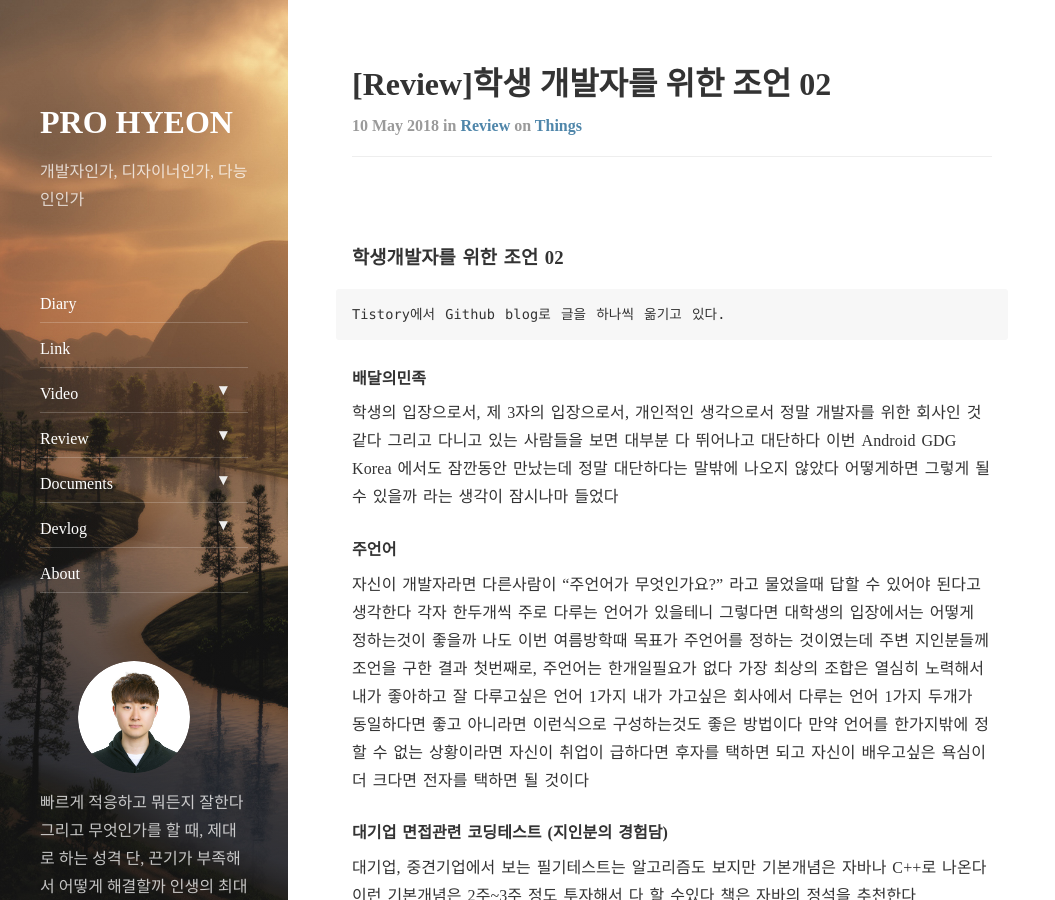
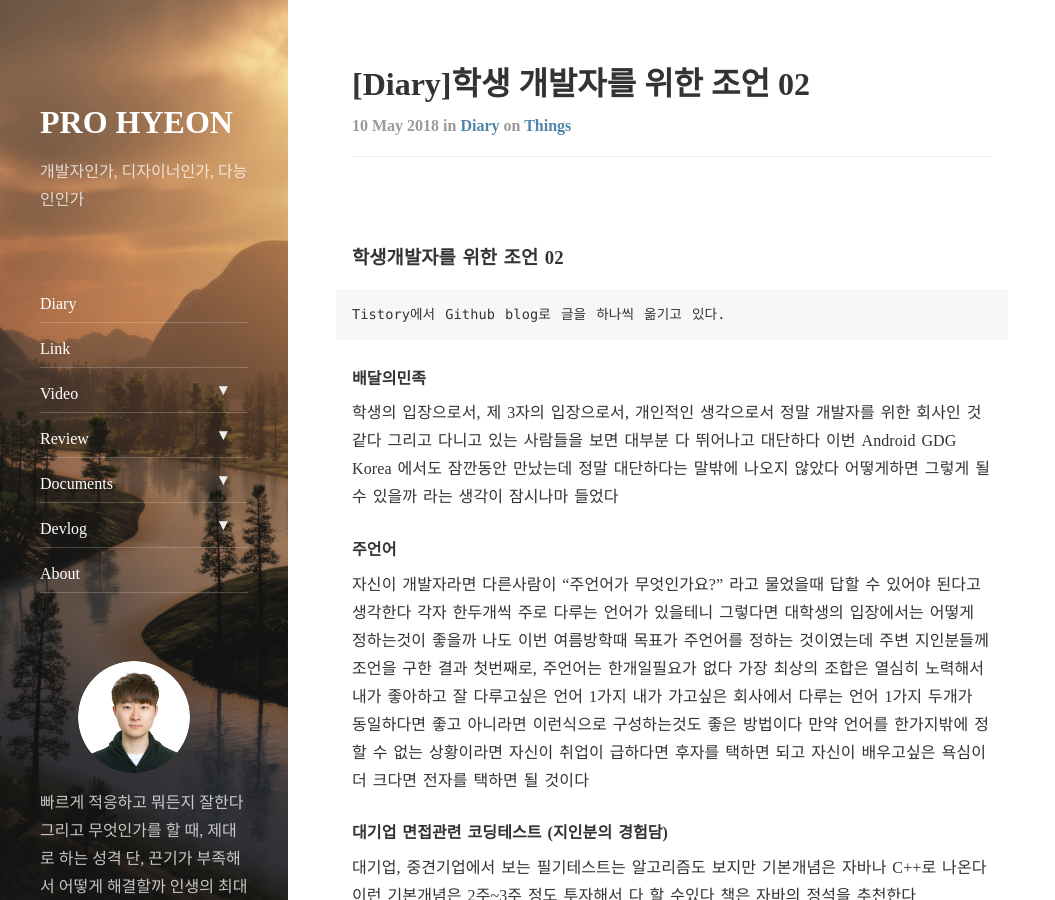
Before and after one commit to antaehyeon/antaehyeon.github.io, a Jekyll site: the page built from _posts/2018-05-10-[Review]학생-개발자를-위한-조언-02.md, in a window 1280 px wide and 900 px high. Shown: the whole window, without its empty margins (0-1055 px from the left). Built offline with Jekyll 4.4.1, drawn with Linux system fonts in a browser that asks for light colours; nearby versions of some CDN libraries; comment, search, counter and statistics services are not loaded; some of the changed text lies outside the part shown.

Commit message:
Docs: 학생 개발자를 위한 조언 글 카테고리 수정

```diff
--- a/_posts/2018-05-10-[Review]학생-개발자를-위한-조언-02.md
+++ b/_posts/2018-05-10-[Review]학생-개발자를-위한-조언-02.md
@@ -1,8 +1,8 @@
 ---
 layout: post
-title:  "[Review]학생 개발자를 위한 조언 02"
-subtitle:   "Review"
-categories: review
+title:  "[Diary]학생 개발자를 위한 조언 02"
+subtitle:   "Diary"
+categories: essay
 tags: things
 comments: true
 ---
```
Also changed, not shown: _posts/2018-05-10-[Review]학생-개발자를-위한-조언-01.md (+3 -3 lines).
